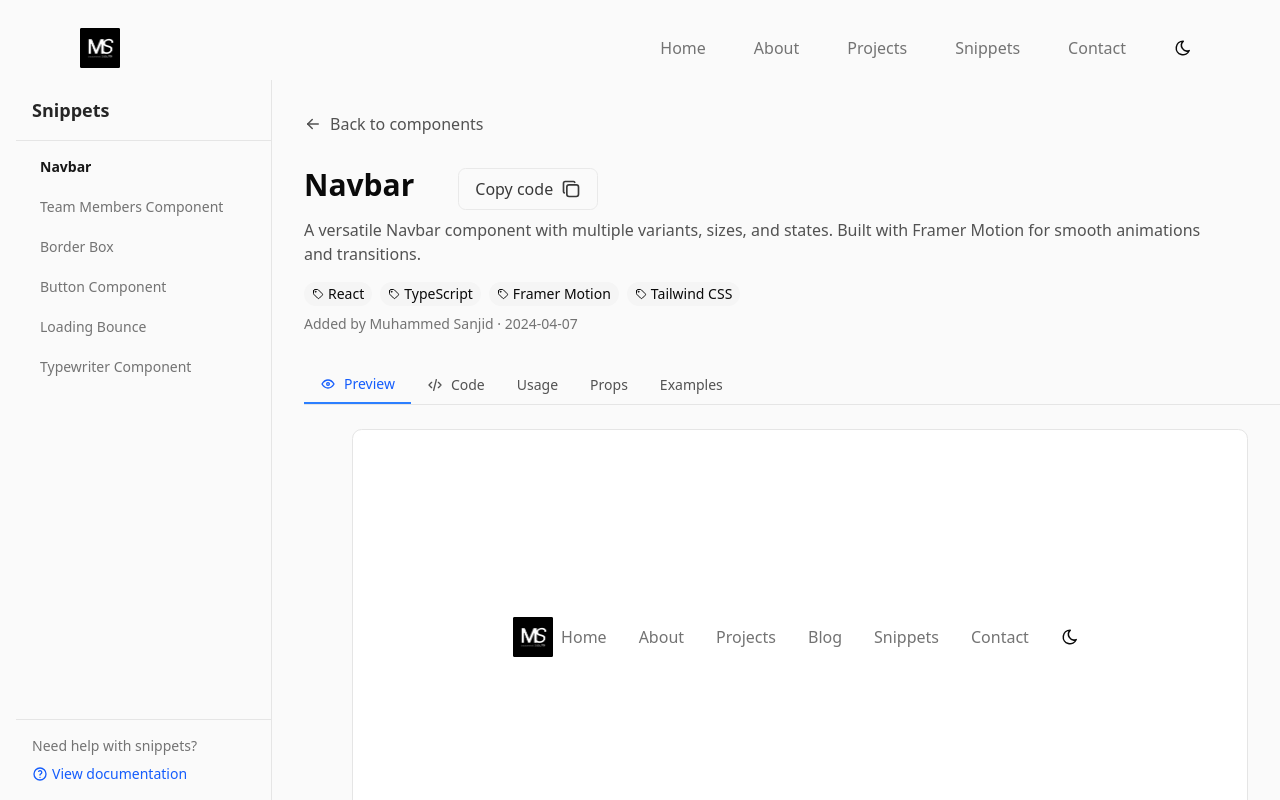
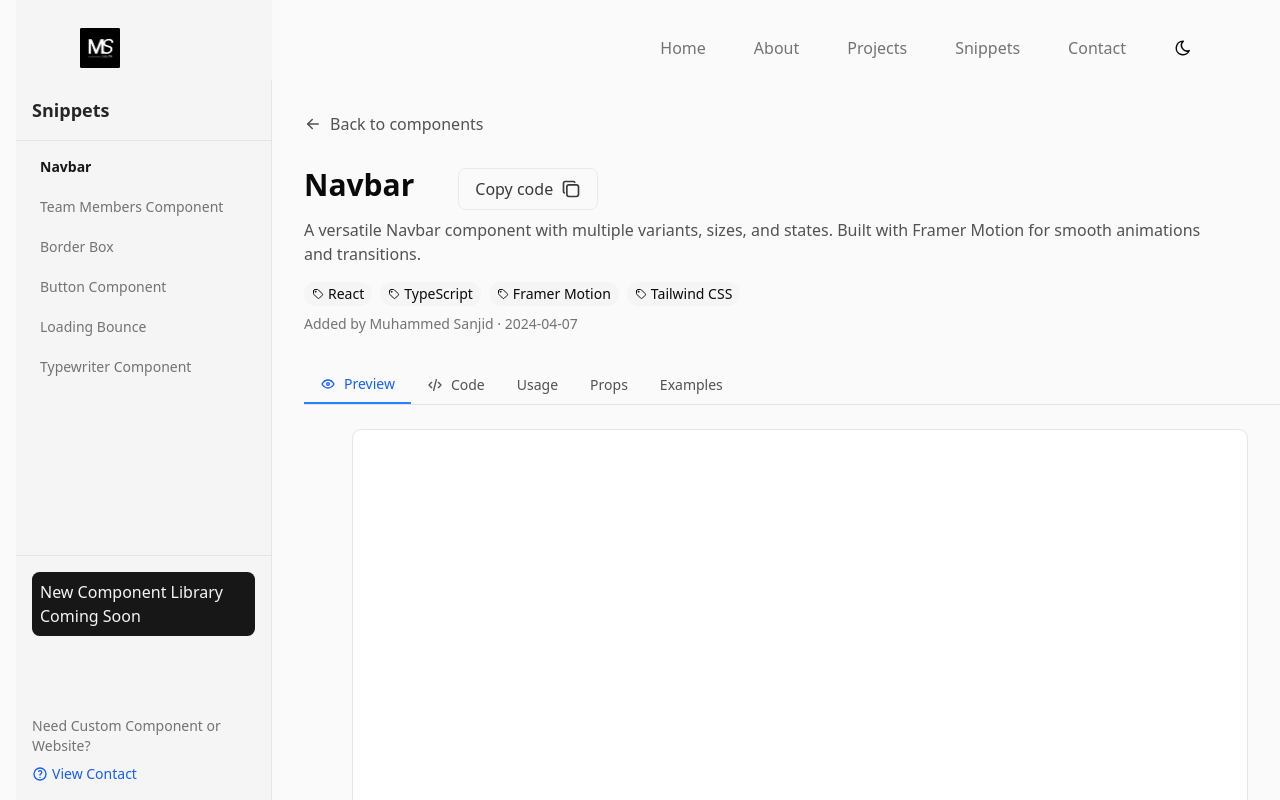
Before and after one commit to m-sanjid/personal_portfolio, a React (Vite) app in the folder frontend/: page /snippets/Navbar in a window 1280 px wide. Shown: the top 800 px of the page. Built offline with nearby package versions, Linux system fonts and the light colour scheme; grey boxes are pictures that could not be loaded.

Commit message:
ui_fixes

```diff
--- a/frontend/src/components/Navbar.tsx
+++ b/frontend/src/components/Navbar.tsx
@@ -21,9 +21,8 @@ const Navbar = () => {
     setIsOpen(false);
   }, [location.pathname]);
 
-  // eslint-disable-next-line @typescript-eslint/no-explicit-any
-  const handleHover = (e: any) => {
-    const { offsetLeft, offsetWidth } = e.target;
+  const handleHover = (e: React.MouseEvent<HTMLAnchorElement>) => {
+    const { offsetLeft, offsetWidth } = e.currentTarget;
     setHoverPositon({ left: offsetLeft, width: offsetWidth });
     setIsHovered(true);
   };
@@ -89,7 +88,7 @@ const Navbar = () => {
 
           {/* Mobile Menu */}
           {isOpen && (
-            <div className="md:hidden absolute top-16 left-0 w-full animate-fade-in">
+            <div className="md:hidden absolute top-16 left-0 w-full animate-fade-in bg-white dark:bg-black">
               <div className="px-4 py-2 space-y-2">
                 {navItems.map((item) => (
                   <Link
--- a/frontend/src/components/Sidebar.tsx
+++ b/frontend/src/components/Sidebar.tsx
@@ -3,7 +3,7 @@ import { IconArrowRight, IconHelp, IconLoader2 } from "@tabler/icons-react";
 import { useState, useEffect } from "react";
 import { Snippet } from "@/types";
 import { getAllSnippets } from "@/lib/loadSnippets";
-import { motion } from "motion/react";
+import { AnimatePresence, motion } from "motion/react";
 
 interface SidebarProps {
   className?: string;
@@ -35,7 +35,7 @@ const Sidebar = ({ className, currentSlug }: SidebarProps) => {
 
   return (
     <motion.aside
-      className={`fixed top-0 bottom-0 w-64 pt-20 z-20 hidden md:block ${className}`}
+      className={`fixed top-0 bottom-0 w-64 pt-20 z-20 hidden md:block bg-secondary ${className}`}
     >
       <div className="h-full border-r border-neutral-200 dark:border-neutral-800 bg-inherit flex flex-col">
         <div className="flex items-center justify-between p-4 border-b border-neutral-200 dark:border-neutral-800">
@@ -81,8 +81,13 @@ const Sidebar = ({ className, currentSlug }: SidebarProps) => {
                   >
                     <Link
                       to={`/snippets/${snippet.slug}`}
-                      className={`flex px-3 py-2 rounded-md text-sm transition-colors transition-duration-300 ${isActive ? "font-bold text-primary" : ""
-                        } ${isHovered && hoveredIndex === index ? "text-primary" : "text-muted-foreground"}`}
+                      className={`flex px-3 py-2 rounded-md text-sm transition-colors transition-duration-300 ${
+                        isActive ? "font-bold text-primary" : ""
+                      } ${
+                        isHovered && hoveredIndex === index
+                          ? "text-primary"
+                          : "text-muted-foreground"
+                      }`}
                     >
                       <span className="truncate">{snippet.title}</span>
                       {isHovered && hoveredIndex === index && (
@@ -105,14 +110,27 @@ const Sidebar = ({ className, currentSlug }: SidebarProps) => {
         </nav>
 
         <div className="border-t border-neutral-200 dark:border-neutral-800 p-4">
+          <AnimatePresence>
+            <motion.div
+              initial={{ opacity: 0, x: -40 }}
+              animate={{ opacity: 1, x: 0 }}
+              transition={{ duration: 0.5, delay: 0.2 }}
+              exit={{ opacity: 0, x: -40 }}
+              whileHover={{ scale: 1.02 }}
+              whileTap={{ scale: 0.98 }}
+              className="bg-primary text-secondary p-2 rounded-md mb-20"
+            >
+              New Component Library Coming Soon
+            </motion.div>
+          </AnimatePresence>
           <div className="text-sm text-neutral-500 dark:text-neutral-400">
-            <p className="mb-2">Need help with snippets?</p>
+            <p className="mb-2">Need Custom Component or Website?</p>
             <Link
-              to="#"
+              to="/contact"
               className="text-blue-600 dark:text-blue-400 hover:underline flex items-center text-sm"
             >
               <IconHelp size={16} className="mr-1 flex-shrink-0" />
-              <span className="truncate">View documentation</span>
+              <span className="truncate">View Contact</span>
             </Link>
           </div>
         </div>
--- a/frontend/src/data/snippets/Navbar/Demo.tsx
+++ b/frontend/src/data/snippets/Navbar/Demo.tsx
@@ -89,7 +89,7 @@ const Navbar = () => {
 
           {/* Mobile Menu */}
           {isOpen && (
-            <div className="md:hidden absolute top-16 left-0 w-full animate-fade-in">
+            <div className="md:hidden absolute top-16 left-0 w-full animate-fade-in bg-white/80 dark:bg-black/80 backdrop-blur-xl">
               <div className="px-4 py-2 space-y-2">
                 {navItems.map((item) => (
                   <Link
--- a/frontend/src/data/snippets/Navbar/code.tsx
+++ b/frontend/src/data/snippets/Navbar/code.tsx
@@ -89,7 +89,7 @@ const Navbar = () => {
 
           {/* Mobile Menu */}
           {isOpen && (
-            <div className="md:hidden absolute top-16 left-0 w-full animate-fade-in">
+            <div className="md:hidden absolute top-16 left-0 w-full animate-fade-in bg-white/80 dark:bg-black/80 backdrop-blur-xl">
               <div className="px-4 py-2 space-y-2">
                 {navItems.map((item) => (
                   <Link
--- a/frontend/src/pages/Home.tsx
+++ b/frontend/src/pages/Home.tsx
@@ -21,7 +21,7 @@ const Home = () => {
       <SkillsSection id="skills" />
       <Contact id="contact" />
       <div
-        className="fixed top-20 z-10 hidden md:block"
+        className="fixed bottom-10 right-10 z-10 hidden md:block"
         style={{
           opacity: isScrolled ? 1 : 0,
           transition: "opacity 0.5s ease-in-out",
--- a/frontend/src/pages/SnippetDetails.tsx
+++ b/frontend/src/pages/SnippetDetails.tsx
@@ -227,13 +227,13 @@ const SnippetDetails = () => {
             className="mb-12"
           >
             {activeTab === "Preview" && (
-              <div className="py-8 px-4 flex justify-center h-[26rem] items-center border border-neutral-200 dark:border-neutral-800 rounded-lg bg-white dark:bg-neutral-900 overflow-auto max-w-4xl mx-auto">
+              <div className="py-8 px-4 flex justify-center h-screen items-center border border-neutral-200 dark:border-neutral-800 rounded-lg bg-white dark:bg-neutral-900 overflow-hidden max-w-4xl mx-auto">
                 {Demo && <Demo />}
               </div>
             )}
 
             {activeTab === "Code" && (
-              <div className="relative h-[26rem] bg-neutral-500 w-full max-w-4xl mx-auto overflow-auto p-2 border rounded-2xl">
+              <div className="relative h-[26rem] bg-neutral-500 dark:bg-neutral-800 w-full max-w-4xl mx-auto overflow-auto p-2 border rounded-2xl">
                 <pre className="whitespace-pre-wrap font-mono text-sm text-white">
                   <code>{snippet.code}</code>
                 </pre>
@@ -321,7 +321,7 @@ const SnippetDetails = () => {
                 <div className="p-4 border-b">
                   <h3 className="font-medium">{relatedSnippet.title}</h3>
                 </div>
-                <div className="p-4 h-44 flex items-center justify-center bg-card">
+                <div className="p-4 h-44 flex items-center justify-center bg-card overflow-auto">
                   <motion.div
                     initial={{ opacity: 0, scale: 0.95 }}
                     animate={{ opacity: 1, scale: 1 }}
--- a/frontend/src/pages/Snippets.tsx
+++ b/frontend/src/pages/Snippets.tsx
@@ -57,14 +57,14 @@ const Snippets = () => {
 
   return (
     <div className="flex relative">
-      <div className="hidden sm:block">
+      <div className="hidden md:block">
         <Sidebar />
       </div>
       <motion.div
         initial={{ opacity: 0 }}
         animate={{ opacity: 1 }}
         transition={{ duration: 0.5 }}
-        className="flex flex-col w-full max-w-5xl mx-auto p-4 sm:ml-64 md:px-4"
+        className="flex flex-col w-full max-w-5xl mx-auto p-4 md:ml-64 md:px-4"
       >
         <div className="mb-8">
           <motion.h1
```
